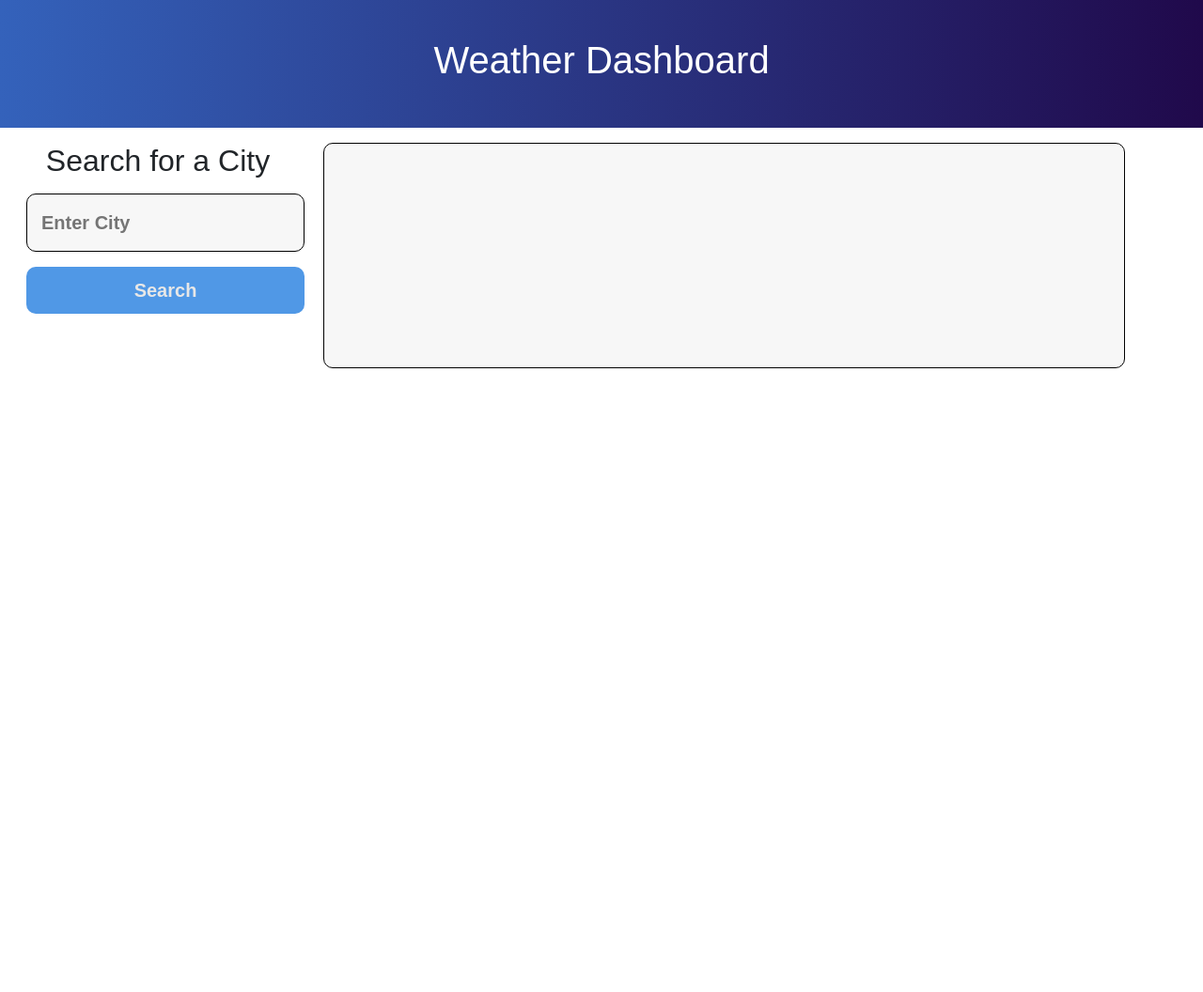
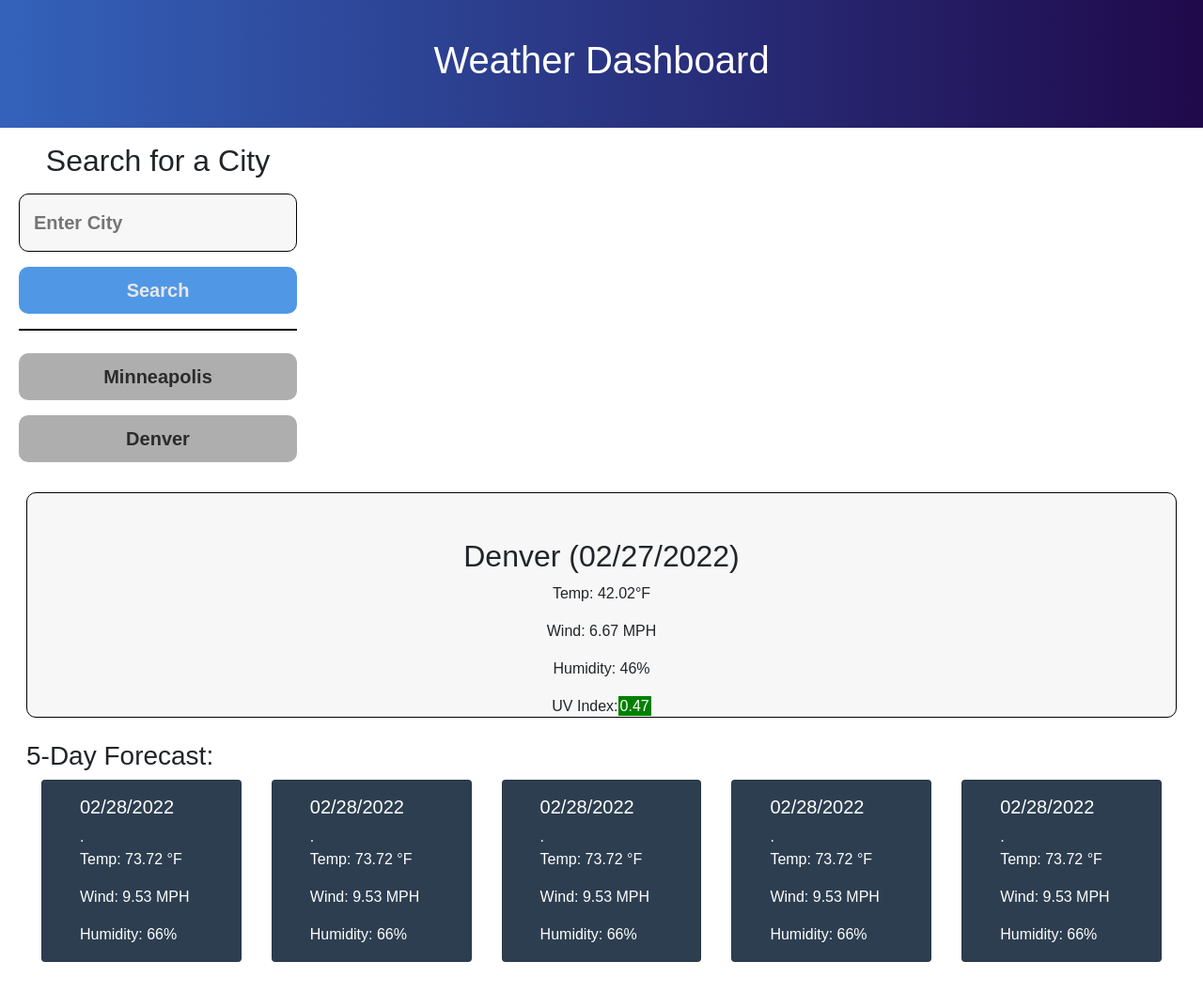
Before and after one commit to bdurushia/weather-dashboard, a plain HTML site: page index.html in a window 1280 px wide. Shown: the whole page at 94% size. Before the commit the page ends 800 px from the top, so only its background shows below. Drawn offline with nearby package versions, Linux system fonts and the light colour scheme; a web font is replaced by a local one.

Commit message:
Completed page layout and styling

```diff
--- a/assets/css/style.css
+++ b/assets/css/style.css
@@ -1,5 +1,5 @@
 body {
-    font-family: Arial, Helvetica, sans-serif;
+    font-family: 'Shippori Antique B1', sans-serif;
 }
 
 header {
@@ -15,7 +15,6 @@ header {
 }
 
 input[type="text"] {
-    font-family: Arial, Helvetica, sans-serif;
     font-weight: bold;
     font-size: 20px;
     background-color: #f7f7f7;
@@ -27,7 +26,6 @@ input[type="text"] {
 input[type="submit"] {
     color: #e7e7e7;
     background: #5098e6;
-    font-family: Arial, Helvetica, sans-serif;
     font-weight: bold;
     font-size: 20px;
     border: none;
@@ -48,3 +46,33 @@ input[type="submit"]:hover {
     border: 1px solid black;
     border-radius: 10px;
 }
+
+.line-break {
+    border-bottom: 2px solid black;
+}
+
+.saved-cities {
+    color: #2b2b2b;
+    background: #aeaeae;
+    font-family: Arial, Helvetica, sans-serif;
+    font-weight: bold;
+    font-size: 20px;
+    border: none;
+    border-radius: 10px;
+    padding: 10px;
+}
+
+.saved-cities:hover {
+    background: #979797;
+}
+
+.card {
+    background-color: #2d3e50;
+    color: white;
+}
+
+.uv-color {
+    padding: 2px;
+    color: white;
+    background-color: green;
+}
--- a/assets/js/app.js
+++ b/assets/js/app.js
@@ -5,11 +5,11 @@ const formatUnits = '&units=imperial';
 const getWeather = function(data) {
     let nameValue = data['name'];
     let tempValue = data['main']['temp'];
-    let descValue = data['weather'][0]['description'];
+    // let descValue = data['weather'][0]['description'];
 
     $('.name').html(nameValue);
-    $('.temp').html(tempValue + '° F');
-    $('.desc').html(descValue);
+    $('.temp').html(tempValue + '°F');
+    // $('.desc').html(descValue);
 }
 
 $('.button').on('click', function() {
--- a/index.html
+++ b/index.html
@@ -6,6 +6,9 @@
     <meta name="viewport" content="width=device-width, initial-scale=1.0">
     <title>Weather Dashboard</title>
     <link href="https://cdn.jsdelivr.net/npm/bootstrap@5.1.3/dist/css/bootstrap.min.css" rel="stylesheet" integrity="sha384-1BmE4kWBq78iYhFldvKuhfTAU6auU8tT94WrHftjDbrCEXSU1oBoqyl2QvZ6jIW3" crossorigin="anonymous">
+    <link rel="preconnect" href="https://fonts.googleapis.com">
+    <link rel="preconnect" href="https://fonts.gstatic.com" crossorigin>
+    <link href="https://fonts.googleapis.com/css2?family=Shippori+Antique+B1&display=swap" rel="stylesheet">
     <link rel="stylesheet" href="./assets/css/style.css">
 </head>
 <body>
@@ -19,15 +22,84 @@
         <div class="row align-items-start m-0">
             <div class="input col-3 m-2 justify-content-center">
                 <h2 class="search bold">Search for a City</h2>
-                <input type="text" id="inputValue" placeholder="Enter City" class="container-fluid m-2">
-                <input type="submit" value="Search" class="button container-fluid m-2">
+                <input type="text" id="inputValue" placeholder="Enter City" class="container-fluid my-2">
+                <input type="submit" value="Search" class="button container-fluid my-2">
+
+                <div class="line-break container-fluid mt-2 mb-3"></div>
+
+                <div class="searched-container">
+                    <button type="button" class="saved-cities container-fluid my-2">Minneapolis</button>
+                    <button type="button" class="saved-cities container-fluid my-2">Denver</button>
+                </div>
             </div>
 
-            <div class="display col-8 m-2">
-                <h2 class="name"></h2>
-                <p class="desc"></p>
-                <p class="temp"></p>
+            <div class="col m-2">
+                <div class="display col p-5 m-2">
+                    <h2 class="name">Denver (02/27/2022)</h2>
+                    <p class="temp">Temp: 42.02°F</p>
+                    <p class="wind">Wind: 6.67 MPH</p>
+                    <p class="humidity">Humidity: 46%</p>
+                    <p class="uv-index">UV Index:<span class="uv-color">0.47</span></p>
+                </div>
+
+                <div class="col m-2 py-3">
+                    <h3>5-Day Forecast:</h3>
+                    <div class="d-flex">
+                        <div class="card mx-3 container-fluid">
+                            <div class="card-body">
+                              <h5 class="forecast-date card-title">02/28/2022</h5>
+                              <span>.</span>
+                              <p class="card-text">Temp: 73.72 °F</p>
+                              <p class="card-text">Wind: 9.53 MPH</p>
+                              <p class="card-text">Humidity: 66%</p>
+                            </div>
+                        </div>
+
+                        <div class="card mx-3 container-fluid">
+                            <div class="card-body">
+                              <h5 class="forecast-date card-title">02/28/2022</h5>
+                              <span>.</span>
+                              <p class="card-text">Temp: 73.72 °F</p>
+                              <p class="card-text">Wind: 9.53 MPH</p>
+                              <p class="card-text">Humidity: 66%</p>
+                            </div>
+                        </div>
+
+                        <div class="card mx-3 container-fluid">
+                            <div class="card-body">
+                              <h5 class="forecast-date card-title">02/28/2022</h5>
+                              <span>.</span>
+                              <p class="card-text">Temp: 73.72 °F</p>
+                              <p class="card-text">Wind: 9.53 MPH</p>
+                              <p class="card-text">Humidity: 66%</p>
+                            </div>
+                        </div>
+
+                        <div class="card mx-3 container-fluid">
+                            <div class="card-body">
+                              <h5 class="forecast-date card-title">02/28/2022</h5>
+                              <span>.</span>
+                              <p class="card-text">Temp: 73.72 °F</p>
+                              <p class="card-text">Wind: 9.53 MPH</p>
+                              <p class="card-text">Humidity: 66%</p>
+                            </div>
+                        </div>
+
+                        <div class="card mx-3 container-fluid">
+                            <div class="card-body">
+                              <h5 class="forecast-date card-title">02/28/2022</h5>
+                              <span>.</span>
+                              <p class="card-text">Temp: 73.72 °F</p>
+                              <p class="card-text">Wind: 9.53 MPH</p>
+                              <p class="card-text">Humidity: 66%</p>
+                            </div>
+                        </div>
+                    </div>
+                </div>
             </div>
+
+
+
         </div>
 
     </div>
```
